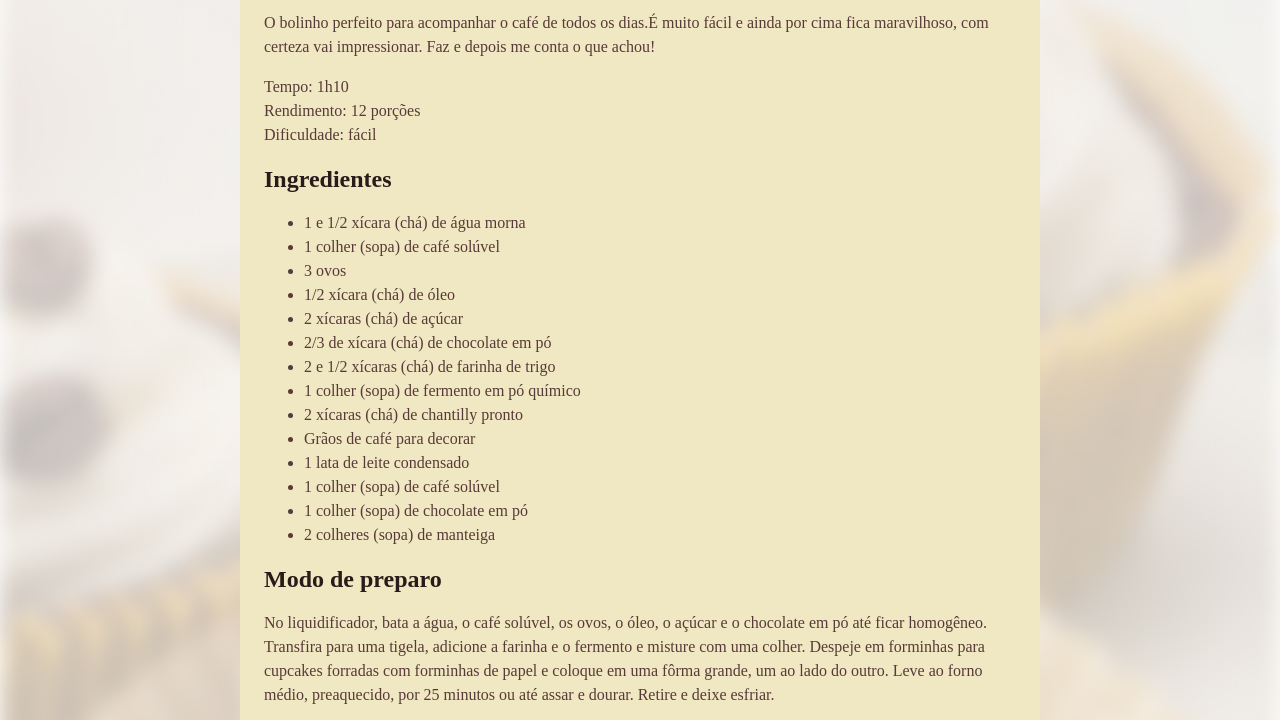
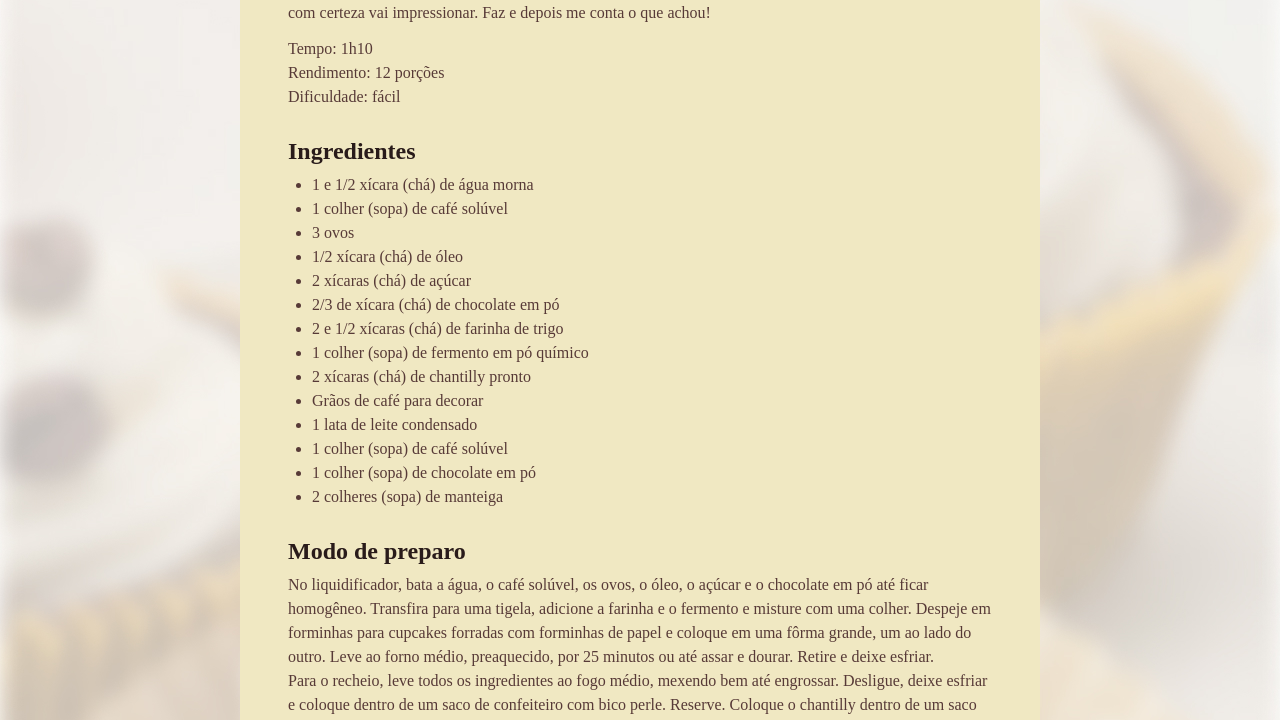
Before and after one commit to Ailton-Ferreira/Projeto-Receita, a plain HTML site: page index.html in a window 1280 px wide. Shown: the part 207-927 px from the top of the page. Drawn offline with Linux system fonts and the light colour scheme; a web font is replaced by a local one.

Commit message:
Atualizado

```diff
--- a/Style.css/style.css
+++ b/Style.css/style.css
@@ -1,3 +1,9 @@
+*{
+    margin: 0;
+    padding: 0;
+
+}
+
 :root{
 
    font-family: "Alice", serif;
@@ -6,15 +12,24 @@
 }
 
 body{
-
     background-image: url(../assets/bg-image.jpg);
     background-size: cover;
-
-
 }
 
 img{
     border-radius: 16px;
+}
+
+main{
+    padding: 24px;
+}
+
+section + section{
+    margin-top: 24px;
+}
+
+#about p + p{
+    margin-top: 12px;
 
 }
 
@@ -29,9 +44,13 @@ img{
 
 }
 
+
+
 h1{
     line-height: 140%;
-    font-size: 40px
+    font-size: 40px;
+
+
 }
 
 h2{
@@ -41,4 +60,10 @@ h2{
 h1,h2{
 
     color: #291b1a ;
+    margin-bottom: 4px;
+    line-height: 150%;
 }
+
+ul{
+    padding-left: 24px;
+}
```
